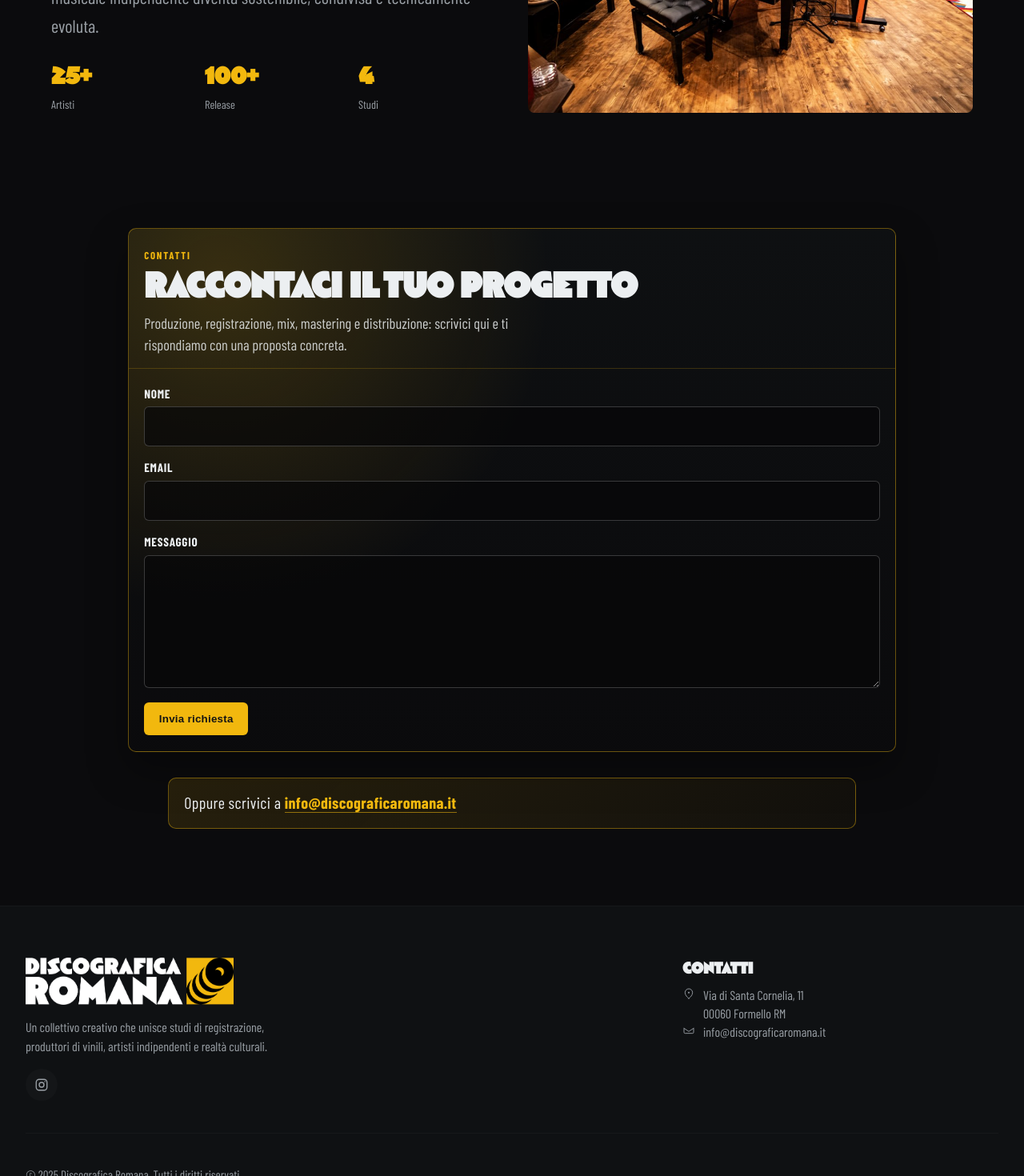
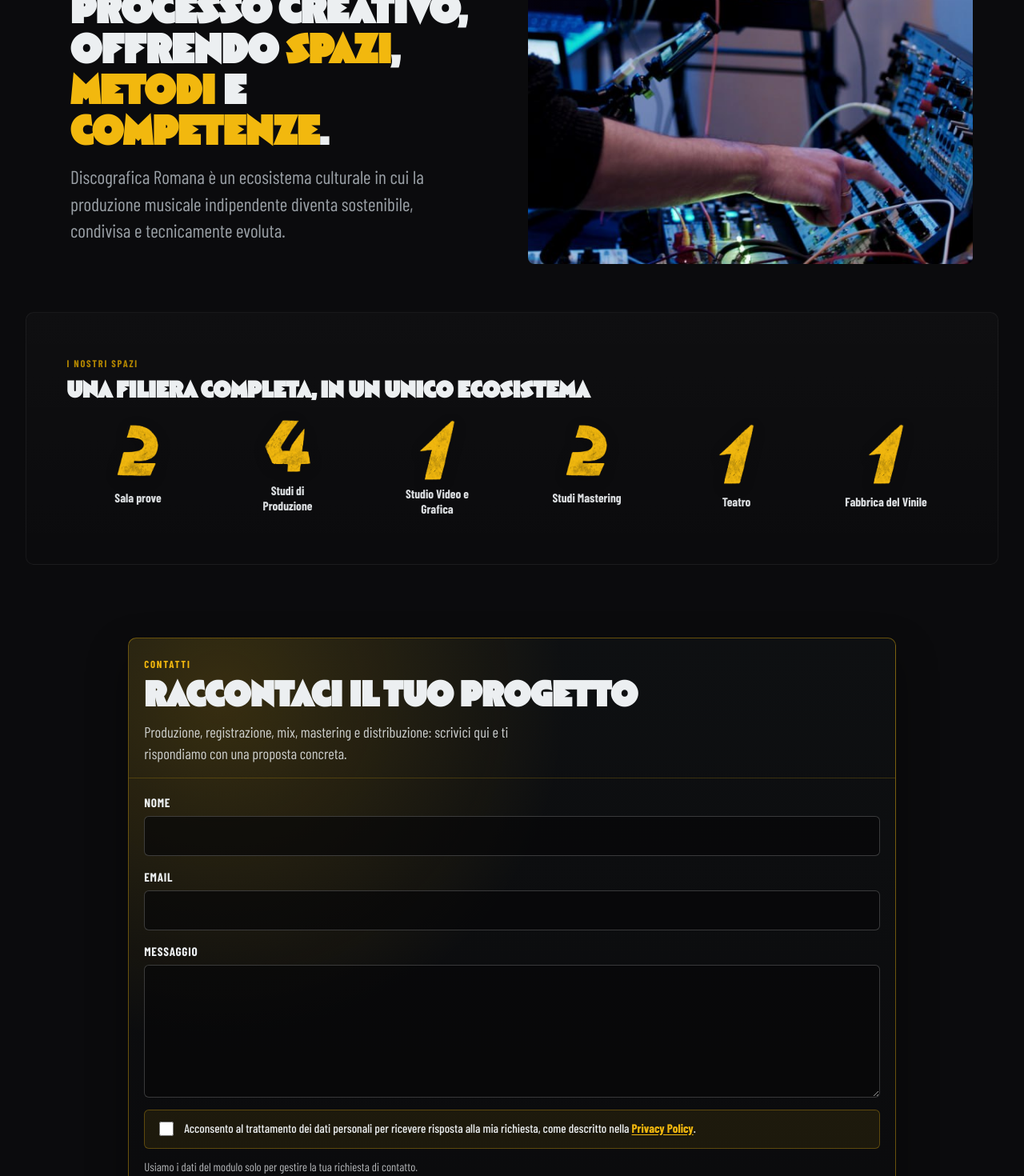
Before and after one commit to micolsalomone/discograficaromana, a SvelteKit app in the folder discografica-romana/: page / in a window 1280 px wide. Shown: the part 1240-2710 px from the top of the page at 80% size. Built offline with nearby package versions, Linux system fonts and the light colour scheme; no server answers; a web font is replaced by a local one.

Commit message:
updated landing page for first publication

```diff
--- a/discografica-romana/src/App.css
+++ b/discografica-romana/src/App.css
@@ -103,6 +103,18 @@ h1, h2, h3, h4, h5, h6,
   padding: 2rem;
 }
 
+@media (max-width: 760px) {
+  .container {
+    padding-left: 1rem;
+    padding-right: 1rem;
+  }
+
+  .about-inner {
+    padding-left: 1rem;
+    padding-right: 1rem;
+  }
+}
+
 /* NAVBAR */
 .nav-inner { display:flex; align-items:center; justify-content:space-between; gap:var(--gap); max-width: var(--container-width); margin: 0 auto; padding: 0; }
 .navbar { position: fixed; left: 0; right: 0; top: 0; z-index: 80; /* sopra la hero */ background: transparent; /* trasparente quando non è sticky */ backdrop-filter: none; border-bottom: none; padding: 0.6rem 1rem; transition: padding .22s ease, background .22s ease, box-shadow .22s ease, border-color .22s ease; }
@@ -136,11 +148,11 @@ h1, h2, h3, h4, h5, h6,
 .mobile-link:hover { color: var(--text); }
 
 /* responsive */
-@media (max-width: 800px) {
+@media (max-width: 1200px) {
   .hero { flex-direction: column; text-align: left; padding: 3rem 0; }
   .hero .left { max-width: none; }
-  .navlinks.desktop { display: none; }
-  .mobile-toggle { display: inline-flex; }
+  .navlinks.desktop { display: none !important; }
+  .mobile-toggle { display: inline-flex !important; }
   .navbar { padding: 0.5rem 0.75rem; }
   .brand-text { font-size: 0.95rem; }
 }
@@ -237,25 +249,209 @@ h1, h2, h3, h4, h5, h6,
 }
 
 /* ABOUT SECTION */
-.about-section { padding: 6rem 0; }
+.about-section { padding: 5rem 0 2.8rem; }
 .about-inner { max-width: var(--container-width); margin: 0 auto; padding: 0 2rem; }
 .about-grid { display: grid; grid-template-columns: 1fr 1fr; gap: 2.5rem; align-items: center; }
 @media (max-width: 900px) { .about-grid { grid-template-columns: 1fr; } .about-media { order: -1; } }
 
 .eyebrow { display:inline-block; color: var(--accent-2); font-weight:700; letter-spacing:0.14em; text-transform:uppercase; font-size:0.78rem; }
-.about-title { margin: 0.6rem 0 0.8rem; font-size: clamp(1.75rem, 3.6vw, 2.5rem); line-height:1.05; color: var(--text); font-weight:800; }
-.lead { color: var(--muted); margin: 0.6rem 0; font-size:1.4rem; line-height:1.6; }
-
-.about-stats { display: grid; grid-template-columns: repeat(3, 1fr); gap: 1.25rem; margin-top: 1.5rem; }
-@media (max-width: 640px) { .about-stats { grid-template-columns: repeat(3, minmax(0,1fr)); } }
-.stat-num { font-size: 1.75rem; font-weight:800; color: var(--accent); }
-.stat-label { font-size: 0.9rem; color: var(--muted); margin-top: 0.3rem; }
+.about-content {
+  background: transparent;
+  border: 0;
+  border-radius: 0;
+  padding: clamp(1.05rem, 2.1vw, 1.5rem);
+}
+.about-title { margin: 0.75rem 0 1rem; font-size: clamp(2rem, 4.6vw, 3rem); line-height:1.06; color: var(--text); font-weight:800; }
+.lead { color: var(--muted); margin: 0; font-size:clamp(1.15rem, 1.9vw, 1.45rem); line-height:1.45; }
 
 .about-media { position: relative; border-radius: calc(var(--radius)); overflow: hidden; height: 100%; min-height: 320px; }
 .about-media img { width: 100%; height: 100%; object-fit: cover; display:block; }
 .about-slideshow { position: absolute; inset: 0; z-index: 1; }
 .about-slide { position: absolute; inset: 0; width: 100%; height: 100%; object-fit: cover; }
 .media-overlay { position: absolute; inset:0; z-index: 2; background: linear-gradient(145deg, rgba(255,90,122,0.08), transparent 40%); pointer-events: none; }
+
+/* STATS SECTION */
+.stats-section {
+  padding: 0.95rem 0 2.7rem;
+}
+
+.stats-shell {
+  border: 1px solid rgba(255,255,255,0.05);
+  border-radius: 10px;
+  background: linear-gradient(180deg, rgba(255,255,255,0.02), rgba(255,255,255,0.005));
+}
+
+.stats-heading {
+  padding: 1.15rem 1.15rem 0.65rem;
+}
+
+.stats-title {
+  margin: 0.45rem 0 0;
+  font-size: clamp(1.2rem, 2.2vw, 1.7rem);
+  line-height: 1.12;
+  color: var(--text);
+}
+
+.stats-grid {
+  display: grid;
+  grid-template-columns: repeat(6, minmax(0, 1fr));
+  gap: 0.55rem;
+  padding: 0 1.15rem 1.1rem;
+}
+
+.stats-card {
+  border: 0;
+  border-radius: 0;
+  background: transparent;
+  padding: 0.55rem 0.4rem;
+  display: grid;
+  gap: 0.45rem;
+  justify-items: center;
+  text-align: center;
+  transition: none;
+}
+
+.stats-figure {
+  display: grid;
+  place-items: center;
+  min-height: 68px;
+}
+
+.stats-digit {
+  width: clamp(52px, 5.4vw, 82px);
+  height: auto;
+  display: block;
+  filter: drop-shadow(0 4px 8px rgba(0,0,0,0.22));
+}
+
+.stats-digit.is-one {
+  width: auto;
+  height: clamp(60px, 6.2vw, 92px);
+  transform: translateY(4px);
+}
+
+.stats-label {
+  margin: 0;
+  font-size: clamp(0.96rem, 1.05vw, 1.1rem);
+  color: rgba(236,239,241,0.92);
+  line-height: 1.25;
+  font-weight: 600;
+  max-width: 15ch;
+}
+
+@media (max-width: 1200px) {
+  .stats-grid {
+    grid-template-columns: repeat(3, minmax(0,1fr));
+    gap: 0.85rem;
+  }
+
+  .stats-digit {
+    width: clamp(58px, 9vw, 86px);
+  }
+
+  .stats-digit.is-one {
+    height: clamp(64px, 10.5vw, 96px);
+    transform: translateY(3px);
+  }
+
+  .stats-label {
+    font-size: clamp(1.02rem, 1.55vw, 1.14rem);
+  }
+}
+
+@media (max-width: 760px) {
+  .about-section {
+    padding: 4.2rem 0 1.4rem;
+  }
+
+  .about-content {
+    padding: 1.15rem 1rem;
+  }
+
+  .stats-section {
+    padding: 0.55rem 0 2rem;
+  }
+
+  .stats-shell {
+    border-radius: 10px;
+  }
+
+  .stats-heading {
+    padding: 1rem 1rem 0.8rem;
+  }
+
+  .stats-title {
+    font-size: clamp(1.2rem, 5.4vw, 1.55rem);
+  }
+
+  .stats-grid {
+    grid-template-columns: repeat(2, minmax(0, 1fr));
+    gap: 0.7rem;
+    padding: 0 1rem 1rem;
+  }
+
+  .stats-card {
+    gap: 0.4rem;
+    padding: 0.5rem 0.35rem;
+  }
+
+  .stats-figure {
+    min-height: 58px;
+  }
+
+  .stats-digit {
+    width: 56px;
+  }
+
+  .stats-digit.is-one {
+    width: auto;
+    height: 66px;
+    transform: translateY(2px);
+  }
+
+  .stats-label {
+    font-size: 1rem;
+    max-width: 13ch;
+  }
+}
+
+@media (max-width: 420px) {
+  .about-content {
+    padding: 1rem 0.9rem;
+  }
+
+  .stats-grid {
+    grid-template-columns: 1fr;
+  }
+
+  .stats-card {
+    grid-template-columns: auto 1fr;
+    align-items: center;
+    justify-items: start;
+    text-align: left;
+    gap: 0.7rem;
+    padding: 0.55rem 0.5rem;
+  }
+
+  .stats-figure {
+    min-height: 0;
+  }
+
+  .stats-digit {
+    width: 58px;
+  }
+
+  .stats-digit.is-one {
+    width: auto;
+    height: 68px;
+    transform: translateY(2px);
+  }
+
+  .stats-label {
+    font-size: 1.02rem;
+    max-width: none;
+  }
+}
 
 /* EVENTS SECTION */
 .events-section { padding: 4rem 0; background: var(--panel); border-top: 1px solid rgba(255,255,255,0.02); }
--- a/discografica-romana/src/lib/AboutSection.svelte
+++ b/discografica-romana/src/lib/AboutSection.svelte
@@ -45,21 +45,6 @@
 Discografica Romana è un ecosistema culturale in cui la produzione musicale indipendente diventa sostenibile,
           condivisa e tecnicamente evoluta.
         </p>
-
-        <div class="about-stats">
-          <div class="stat">
-            <div class="stat-num">25+</div>
-            <div class="stat-label">Artisti</div>
-          </div>
-          <div class="stat">
-            <div class="stat-num">100+</div>
-            <div class="stat-label">Release</div>
-          </div>
-          <div class="stat">
-            <div class="stat-num">4</div>
-            <div class="stat-label">Studi</div>
-          </div>
-        </div>
       </div>
 
       <div class="about-media">
--- a/discografica-romana/src/lib/ContactForm.svelte
+++ b/discografica-romana/src/lib/ContactForm.svelte
@@ -1,12 +1,15 @@
 <script lang="ts">
+  import { base } from '$app/paths';
   import { PUBLIC_WEB3FORMS_KEY } from '$env/static/public';
   import { createEventDispatcher } from 'svelte';
 
   const dispatch = createEventDispatcher();
+  const privacyHref = `${base}/privacy-policy`;
 
   let name = '';
   let email = '';
   let message = '';
+  let consent = false;
   let loading = false;
   let success = false;
   let error: string | null = null;
@@ -16,6 +19,12 @@
     loading = true;
     success = false;
     error = null;
+
+    if (!consent) {
+      error = 'Devi accettare il trattamento dati per inviare il messaggio.';
+      loading = false;
+      return;
+    }
 
     const fd = new FormData();
     fd.append('access_key', PUBLIC_WEB3FORMS_KEY ?? '');
@@ -74,8 +83,22 @@
         <textarea id="cf-message" name="message" required bind:value={message} rows="6"></textarea>
       </div>
 
+      <div class="field field-checkbox">
+        <label for="cf-consent" class="checkbox-label">
+          <input id="cf-consent" name="consent" type="checkbox" required bind:checked={consent} />
+          <span>
+            Acconsento al trattamento dei dati personali per ricevere risposta alla mia richiesta, come descritto
+            nella <a class="policy-link" href={privacyHref}>Privacy Policy</a>.
+          </span>
+        </label>
+      </div>
+
+      <p class="privacy-note">
+        Usiamo i dati del modulo solo per gestire la tua richiesta di contatto.
+      </p>
+
       <div class="actions">
-        <button type="submit" disabled={loading}>
+        <button type="submit" disabled={loading || !consent}>
           {#if loading}Invio in corso…{:else}Invia richiesta{/if}
         </button>
       </div>
@@ -157,7 +180,7 @@
     text-transform: uppercase;
   }
 
-  input,
+  input:not([type='checkbox']),
   textarea {
     width: 100%;
     box-sizing: border-box;
@@ -174,7 +197,7 @@
     color: rgba(255, 255, 255, 0.35);
   }
 
-  input:focus-visible,
+  input:not([type='checkbox']):focus-visible,
   textarea:focus-visible {
     outline: 2px solid rgba(242, 184, 14, 0.8);
     outline-offset: 2px;
@@ -184,6 +207,57 @@
   textarea {
     resize: vertical;
     min-height: 140px;
+  }
+
+  .field-checkbox {
+    border: 1px solid rgba(242, 184, 14, 0.3);
+    border-radius: 6px;
+    background: rgba(242, 184, 14, 0.08);
+    padding: 0.75rem 0.85rem;
+  }
+
+  .checkbox-label {
+    display: flex;
+    align-items: flex-start;
+    gap: 0.65rem;
+    text-transform: none;
+    letter-spacing: 0;
+    font-size: 0.95rem;
+    line-height: 1.4;
+    font-weight: 500;
+    cursor: pointer;
+  }
+
+  input[type='checkbox'] {
+    margin-top: 0.15rem;
+    width: 18px;
+    height: 18px;
+    accent-color: var(--accent);
+    cursor: pointer;
+    flex-shrink: 0;
+  }
+
+  input[type='checkbox']:focus-visible {
+    outline: 2px solid rgba(242, 184, 14, 0.8);
+    outline-offset: 2px;
+  }
+
+  .policy-link {
+    color: var(--accent);
+    text-decoration: underline;
+    text-underline-offset: 2px;
+    font-weight: 700;
+  }
+
+  .policy-link:hover {
+    color: #ffe09a;
+  }
+
+  .privacy-note {
+    margin: -0.2rem 0 0;
+    color: rgba(236, 239, 241, 0.75);
+    font-size: 0.92rem;
+    line-height: 1.45;
   }
 
   .actions {
--- a/discografica-romana/src/lib/Footer.svelte
+++ b/discografica-romana/src/lib/Footer.svelte
@@ -2,6 +2,7 @@
   import { base } from "$app/paths";
 
   const homeHref = `${base}/`;
+  const privacyHref = `${base}/privacy-policy`;
 </script>
 
 <footer id="contatti" class="site-footer">
@@ -50,6 +51,12 @@
 
     <div class="footer-bottom">
       <p class="copyright">© 2025 Discografica Romana. Tutti i diritti riservati.</p>
+      <div class="policy-links">
+        <a href={privacyHref} class="link">Privacy Policy</a>
+        <a href="mailto:info@discograficaromana.it?subject=Richiesta%20cancellazione%20dati" class="link">
+          Richiedi cancellazione dati
+        </a>
+      </div>
     </div>
   </div>
 </footer>
--- a/discografica-romana/src/lib/Navbar.svelte
+++ b/discografica-romana/src/lib/Navbar.svelte
@@ -6,8 +6,9 @@
 
   const navLinks = [
     { href: homeHref, label: "Home" },
-    { href: "#chi-siamo", label: "Chi Siamo" },
-    { href: "#contatti", label: "Contatti" },
+    { href: `${homeHref}#chi-siamo`, label: "Chi Siamo" },
+    { href: `${homeHref}#i-nostri-spazi`, label: "I Nostri Spazi" },
+    { href: `${homeHref}#contatti`, label: "Contatti" },
   ];
 
   let isOpen = false;
@@ -100,9 +101,9 @@
     transform: translateY(-1px);
   }
 
-  @media (max-width: 800px) {
-    .desktop { display:none; }
-    .mobile-toggle { display:inline-flex; }
+  @media (max-width: 1200px) {
+    .desktop { display:none !important; }
+    .mobile-toggle { display:inline-flex !important; }
     .navbar.scrolled .brand-img { height: 36px; } /* dimensione mobile leggermente più piccola */
   }
 </style>
--- /dev/null
+++ b/discografica-romana/src/lib/StatsSection.svelte
@@ -0,0 +1,38 @@
+<script>
+  import { base } from "$app/paths";
+
+  const stats = [
+    { value: "2", label: "Sala prove" },
+    { value: "4", label: "Studi di Produzione" },
+    { value: "1", label: "Studio Video e Grafica" },
+    { value: "2", label: "Studi Mastering" },
+    { value: "1", label: "Teatro" },
+    { value: "1", label: "Fabbrica del Vinile" },
+  ];
+</script>
+
+<section id="i-nostri-spazi" class="stats-section" aria-label="Numeri e spazi Discografica Romana">
+  <div class="container stats-shell">
+    <div class="stats-heading">
+      <span class="eyebrow">I Nostri Spazi</span>
+      <h2 class="stats-title">Una filiera completa, in un unico ecosistema</h2>
+    </div>
+
+    <div class="stats-grid">
+      {#each stats as stat}
+        <article class="stats-card">
+          <div class="stats-figure" aria-hidden="true">
+            <img
+              class={`stats-digit ${stat.value === "1" ? "is-one" : ""}`}
+              src={`${base}/images/numbers/${stat.value}.png`}
+              alt=""
+              loading="lazy"
+            />
+          </div>
+          <span class="sr-only">{stat.value}</span>
+          <p class="stats-label">{stat.label}</p>
+        </article>
+      {/each}
+    </div>
+  </div>
+</section>
--- a/discografica-romana/src/routes/+page.svelte
+++ b/discografica-romana/src/routes/+page.svelte
@@ -2,6 +2,7 @@
 <script lang="ts">
   import Hero from '$lib/Hero.svelte';
   import AboutSection from '$lib/AboutSection.svelte';
+  import StatsSection from '$lib/StatsSection.svelte';
   import ContactForm from '$lib/ContactForm.svelte';
 </script>
 
@@ -9,6 +10,7 @@
 
 <section id="main" class="container">
   <AboutSection />
+  <StatsSection />
   <ContactForm />
 
   <section class="home-cta" aria-label="Contatto diretto email">
--- /dev/null
+++ b/discografica-romana/src/routes/privacy-policy/+page.svelte
@@ -0,0 +1,122 @@
+<script>
+  import { base } from "$app/paths";
+</script>
+
+<section class="privacy-page" aria-label="Privacy Policy">
+  <div class="container privacy-inner">
+    <p class="privacy-kicker">Informativa Privacy</p>
+    <h1>Privacy Policy</h1>
+    <p class="privacy-intro">
+      Questa informativa descrive come trattiamo i dati inviati tramite il modulo contatti del sito Discografica
+      Romana.
+    </p>
+
+    <h2>Titolare del trattamento</h2>
+    <p>
+      Discografica Romana<br />
+      Via di Santa Cornelia, 11, 00060 Formello RM<br />
+      Email: <a href="mailto:info@discograficaromana.it">info@discograficaromana.it</a>
+    </p>
+
+    <h2>Quali dati raccogliamo</h2>
+    <p>Raccogliamo esclusivamente i dati inseriti volontariamente nel modulo contatti:</p>
+    <ul>
+      <li>Nome</li>
+      <li>Email</li>
+      <li>Messaggio</li>
+    </ul>
+
+    <h2>Finalita e base giuridica</h2>
+    <p>
+      Usiamo questi dati solo per rispondere alla tua richiesta. La base giuridica del trattamento e il tuo consenso,
+      espresso tramite la checkbox dedicata nel form.
+    </p>
+
+    <h2>Conservazione</h2>
+    <p>I dati sono conservati per il tempo necessario a evadere la richiesta e comunque per non oltre 12 mesi.</p>
+
+    <h2>Cookie e analytics</h2>
+    <p>
+      Questo sito non utilizza strumenti di analytics, profilazione o altri tracciamenti invasivi. Non vengono usati
+      cookie di marketing.
+    </p>
+
+    <h2>Richiesta cancellazione dati</h2>
+    <p>
+      In qualsiasi momento puoi richiedere cancellazione, accesso o rettifica dei tuoi dati scrivendo a
+      <a href="mailto:info@discograficaromana.it?subject=Richiesta%20cancellazione%20dati">info@discograficaromana.it</a>.
+    </p>
+
+    <p class="privacy-updated">Ultimo aggiornamento: 28 marzo 2026.</p>
+
+    <p class="privacy-back">
+      <a href={`${base}/#contatti`}>Torna alla home</a>
+    </p>
+  </div>
+</section>
+
+<style>
+  .privacy-page {
+    padding: 3.5rem 0 4.5rem;
+  }
+
+  .privacy-inner {
+    max-width: 900px;
+  }
+
+  .privacy-kicker {
+    margin: 0;
+    color: var(--accent);
+    text-transform: uppercase;
+    letter-spacing: 0.14em;
+    font-size: 0.8rem;
+    font-weight: 700;
+  }
+
+  h1 {
+    margin: 0.45rem 0 1rem;
+    font-size: clamp(2rem, 5vw, 3rem);
+    line-height: 1.02;
+  }
+
+  .privacy-intro {
+    color: rgba(236, 239, 241, 0.86);
+    font-size: 1.1rem;
+  }
+
+  h2 {
+    margin: 1.7rem 0 0.55rem;
+    font-size: 1.35rem;
+  }
+
+  p,
+  li {
+    color: rgba(236, 239, 241, 0.86);
+    line-height: 1.58;
+  }
+
+  ul {
+    margin: 0.5rem 0 0.75rem;
+    padding-left: 1.2rem;
+  }
+
+  a {
+    color: var(--accent);
+    text-decoration: underline;
+    text-underline-offset: 2px;
+  }
+
+  a:hover {
+    color: #ffe09a;
+  }
+
+  .privacy-updated {
+    margin-top: 2rem;
+    color: rgba(236, 239, 241, 0.65);
+    font-size: 0.94rem;
+  }
+
+  .privacy-back {
+    margin-top: 0.7rem;
+  }
+</style>
--- /dev/null
+++ b/discografica-romana/src/routes/privacy-policy/+page.ts
@@ -0,0 +1 @@
+export const prerender = true;
```
